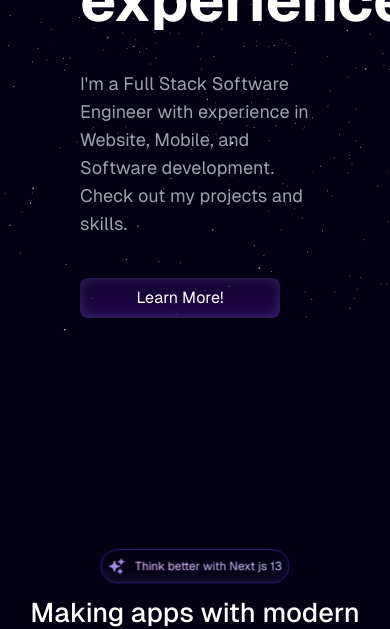
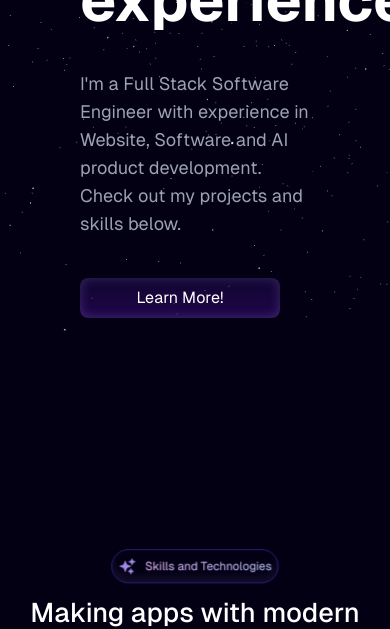
Before and after one commit to johnkhore5911/Portfolio2, a Next.js app: page / in a window 390 px wide. Shown: the part 512-1141 px from the top of the page. Built offline with nearby package versions, Linux system fonts and the light colour scheme.

Commit message:
mobile-view fixed

```diff
--- a/app/globals.css
+++ b/app/globals.css
@@ -64,3 +64,7 @@
   html {
     scroll-behavior: smooth;
   }
+
+  body{
+    overflow-x: hidden;
+  }
--- a/app/layout.tsx
+++ b/app/layout.tsx
@@ -30,7 +30,7 @@ export default function RootLayout({
   return (
     <html lang="en">
       <body
-        className={`${geistSans.className} bg-[#030014] overflow-y-scroll overflow-x-hidden`}
+        className={`${geistSans.className} bg-[#030014] w-full h-full overflow-y-scroll overflow-x-hidden`}
       >
         <StarsCanvas/>
         <Navbar/>
--- a/components/main/Navbar.tsx
+++ b/components/main/Navbar.tsx
@@ -27,7 +27,7 @@ function Navbar() {
         </a>
 
         {/* Desktop Links */}
-        <div className="hidden md:flex w-[500px] h-full items-center justify-between md:mr-20">
+        <div className="hidden md:flex w-[350px] h-full items-center justify-between md:mr-20">
           <div className="flex items-center justify-between w-full h-auto border border-[#7042f861] bg-[#0300145e] px-[20px] py-[10px] rounded-full text-gray-200">
             <a href="#about-me" className="cursor-pointer">
               About me
--- a/components/main/StarBackground.tsx
+++ b/components/main/StarBackground.tsx
@@ -9,9 +9,7 @@ const StarBackground = (props: any) => {
     const ref: any = useRef();
     const [sphere] = useState(() =>
       random.inSphere(new Float32Array(5000), { radius: 1.2 })
-    //The inSphere method is used to randomly place points inside a sphere.
-    //The initial state is generated by the random.inSphere function, which creates 5000
-    //random points inside a sphere of radius 1.2. The Float32Array(5000) creates an array to store 3D coordinates (x, y, z) of the points.
+
     );
 
     useFrame((state, delta) => {
--- a/components/main/sub/HeroContent.tsx
+++ b/components/main/sub/HeroContent.tsx
@@ -47,7 +47,7 @@ const HeroContent = () => {
           className="text-lg text-gray-400 my-5 max-w-[600px]"
         >
           I&apos;m a Full Stack Software Engineer with experience in Website,
-          Mobile, and Software development. Check out my projects and skills.
+          Software and AI product development. Check out my projects and skills below.
         </motion.p>
         <motion.a
           variants={slideInFromLeft(1)}
--- a/components/main/sub/SkillText.tsx
+++ b/components/main/sub/SkillText.tsx
@@ -13,7 +13,7 @@ const SkillText = () => {
         >
           <SparklesIcon className="text-[#b49bff] mr-[10px] h-5 w-5" />
           <h1 className="Welcome-text text-[13px]">
-            Think better with Next js 13
+           Skills and Technologies
           </h1>
         </motion.div>
         <motion.div
```
